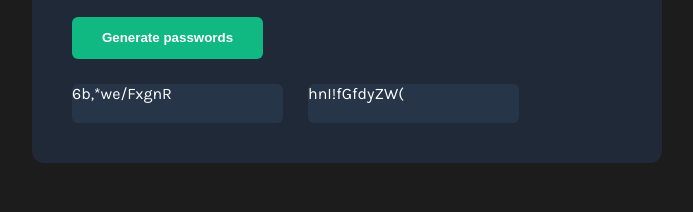
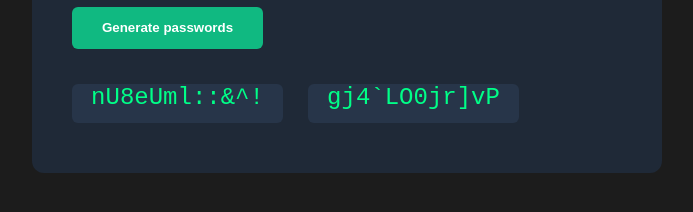
Before and after one commit to BlvckKryptonite/password-generator, a plain HTML site: page index.html in a window 1280 px wide. Both pictures are taken after a click on the button "Generate passwords". Shown: the part 396-608 px from the top of the page, without its empty margins (293-986 px from the left). Drawn offline with Linux system fonts and the light colour scheme.

Commit message:
Refcatored so each button click gives a fresh password, styled password display field, users can now copy password to clipboard.

```diff
--- a/assets/styles/styles.css
+++ b/assets/styles/styles.css
@@ -1,11 +1,13 @@
 body {
     color: #fff;
     font-family: "Karla", sans-serif;
-    background-color: #1C1C1C; /* set bg here, not in .main */
+    background-color: #1C1C1C;
+    /* set bg here, not in .main */
     display: flex;
     justify-content: center;
     align-items: center;
-    height: 100vh; /* centers container vertically */
+    height: 100vh;
+    /* centers container vertically */
     margin: 0;
 }
 
@@ -64,4 +66,10 @@ button:hover {
     width: 211px;
     height: 39px;
     border-radius: 6px;
+    text-align: center;
+    font-size: 1.5rem;
+    color: #00ff88;
+    /* neon green vibes */
+    font-family: monospace;
+    margin: 10px 0;
 }
--- a/index.js
+++ b/index.js
@@ -1,8 +1,13 @@
-const characters = ["A", "B", "C", "D", "E", "F", "G", "H", "I", "J", "K", "L", "M", "N", "O", "P", "Q", "R", "S", "T", "U", "V", "W", "X", "Y", "Z", "a", "b", "c", "d", "e", "f", "g", "h", "i", "j", "k", "l", "m", "n", "o", "p", "q", "r", "s", "t", "u", "v", "w", "x", "y", "z", "0", "1", "2", "3", "4", "5", "6", "7", "8", "9", "~", "`", "!", "@", "#", "$", "%", "^", "&", "*", "(", ")", "_", "-", "+", "=", "{", "[", "}", "]", ",", "|", ":", ";", "<", ">", ".", "?",
-    "/"];
+const characters = [
+  ..."ABCDEFGHIJKLMNOPQRSTUVWXYZ",
+  ..."abcdefghijklmnopqrstuvwxyz",
+  ..."0123456789",
+  ..."~`!@#$%^&*()_-+=[]{},|:;<>.?/"
+]
+
 const passwordLength = 12
 
-function  getRandomCharacter() {
+function getRandomCharacter() {
   let randomChar = Math.floor(Math.random() * characters.length)
   return characters[randomChar]
 }
@@ -15,19 +20,26 @@ function generateRandomPassword() {
   return randomPassword
 }
 
-const generatedPasswordOne = generateRandomPassword()
-const generatedPasswordTwo =  generateRandomPassword()
+// Helper: set password inside a given div
+function setPassword(divId) {
+  document.getElementById(divId).textContent = generateRandomPassword()
+}
 
+// Add click event to generate button
+let generateBtn = document.getElementById("generate-btn")
+generateBtn.addEventListener("click", function () {
+  setPassword("div-one")
+  setPassword("div-two")
+})
 
-let generateBtn = document.getElementById("generate-btn")
+// Optional: allow clicking a password to copy it
+function enableCopy(divId) {
+  const el = document.getElementById(divId)
+  el.addEventListener("click", () => {
+    navigator.clipboard.writeText(el.textContent)
+    alert("Copied to clipboard: " + el.textContent)
+  })
+}
 
-generateBtn.addEventListener("click", function(){
-    const passwordOne = document.getElementById("div-one")
-    const passwordTwo = document.getElementById("div-two")
-
-    passwordOne.textContent = generateRandomPassword()
-    passwordTwo.textContent = generateRandomPassword()
-
-    console.log("Here are your passwords:")
-    console.log(passwordOne.textContent, passwordTwo.textContent)
-})
+enableCopy("div-one")
+enableCopy("div-two")
```
Lines whose indentation alone changed are shown as unchanged.
